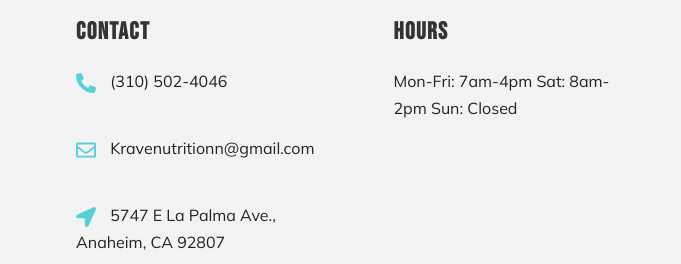
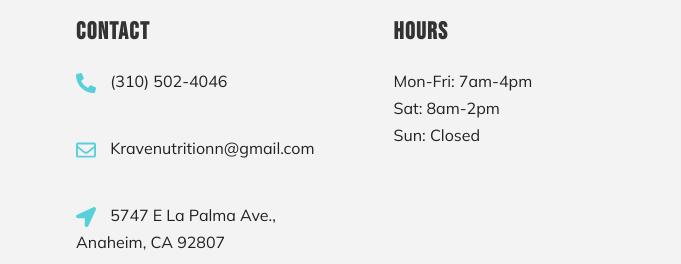
Before and after one commit to hungryram/kraveanaheim, a Gatsby site: page / in a window 1280 px wide. Shown: the part 2619-2883 px from the top of the page, 599-1280 px from the left. Built offline with nearby package versions, Linux system fonts and the light colour scheme; Gatsby itself is replaced by a stand-in of ours.

Commit message:
Updated 'src/components/footer.js' via CloudCannon

```diff
--- a/src/components/footer.js
+++ b/src/components/footer.js
@@ -50,8 +50,8 @@
                         <div className="uk-width-1-4@s">
                             <h2 className="uk-h3">Hours</h2>
                             <p>
-                                Mon-Fri: 7am-4pm
-                                Sat: 8am-2pm
+                                Mon-Fri: 7am-4pm<br/>
+                                Sat: 8am-2pm<br/>
                                 Sun: Closed
                             </p>
                         </div>
```
